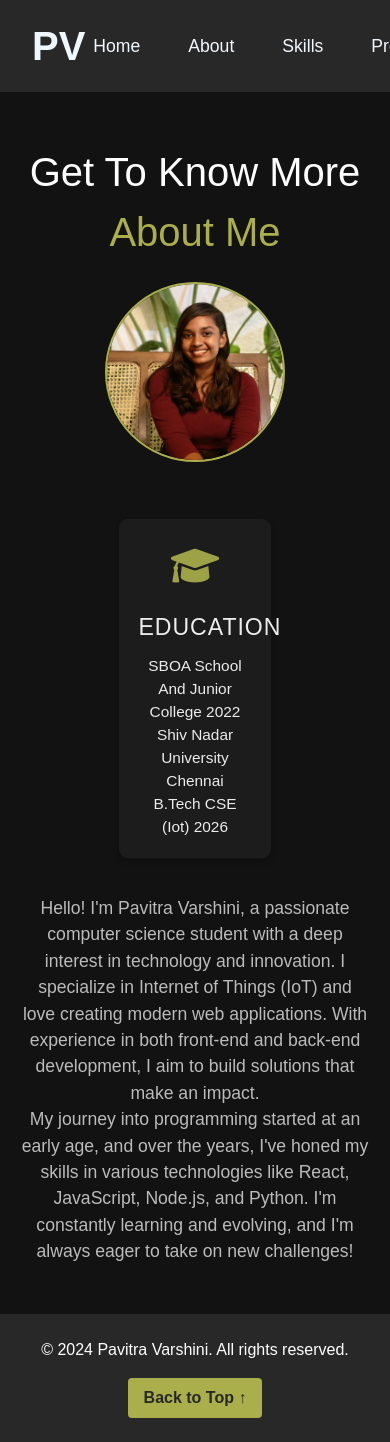
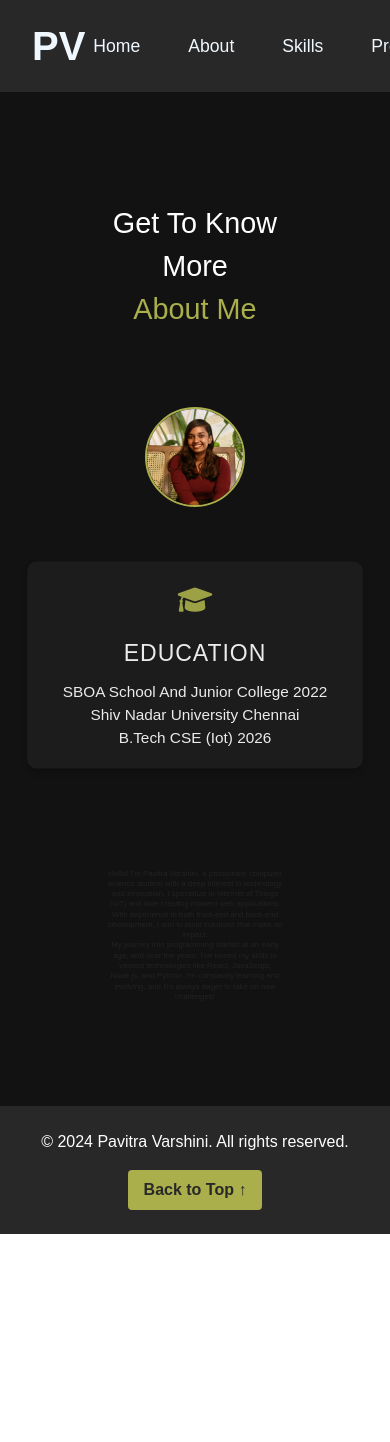
Before and after one commit to pavitravarsh/myportfolio, a React (Create React App) app: page /About in a window 390 px wide. Shown: the top 1442 px of the page. After the commit the page ends 1234 px from the top, so only its background shows below. Built offline with nearby package versions, Linux system fonts and the light colour scheme.

Commit message:
Added project files

```diff
--- a/src/components/Profile.jsx
+++ b/src/components/Profile.jsx
@@ -10,6 +10,10 @@ const Profile = () => {
       {/* WaterDropGrid positioned to the right */}
       <div className="absolute top-0 right-0 z-10">
         <WaterDropGrid />
+      </div>
+      <div className="scroll-indicator">
+        <p>Tap for vibes!</p>
+        <div className="scroll-line"></div> {/* Vertical line */}
       </div>
 
       <div className="profile-container relative z-20">
--- a/src/components/styles/About.css
+++ b/src/components/styles/About.css
@@ -9,6 +9,7 @@
 .about-title {
   font-size: 2.5rem;
   margin-bottom: 20px;
+  padding: 50px;
   color: #ffffff;
   animation: appear linear;
   animation-timeline: view();
@@ -33,8 +34,8 @@
 }
 
 .about-image img {
-  width: 180px;
-  height: 180px;
+  width: 190px;
+  height: 190px;
   border-radius: 100px;
   margin-bottom: 20px;
   object-fit: cover;
@@ -120,3 +121,72 @@
     scale: 1;
   }
 }
+
+/* For tablets and smaller screens (up to 768px) */
+@media (max-width: 768px) {
+  .about-title {
+    font-size: 2rem; /* Reduce title size */
+    padding: 60px; /* Adjust padding for smaller screens */
+  }
+
+  .about-container {
+    padding: 0 10px; /* Reduce container padding */
+  }
+
+  .about-image img {
+    width: 190px; /* Resize image */
+    height: 190px;
+    margin-bottom: 15px; /* Adjust spacing */
+  }
+
+  .info-card {
+    width: 90%; /* Make cards take up more space */
+    margin: 10px auto; /* Center cards */
+  }
+
+  .info-icon {
+    font-size: 2rem; /* Reduce icon size */
+  }
+
+  .about-description {
+    font-size: 1rem; /* Adjust font size */
+    line-height: 1.4;
+    padding: 0 10px; /* Add padding for readability */
+  }
+}
+
+/* For mobile devices (up to 480px) */
+@media (max-width: 480px) {
+  .about-title {
+    font-size: 1.8rem; /* Further reduce title size */
+    margin-bottom: 15px; /* Adjust spacing */
+  }
+
+  .about-container {
+    padding: 0; /* Remove horizontal padding */
+  }
+
+  .about-image img {
+    width: 100px; /* Smaller image size */
+    height: 100px;
+    margin-bottom: 10px;
+  }
+
+  .info-card {
+    width: 100%; /* Full width for cards */
+    margin: 10px 0; /* Stack cards vertically */
+  }
+
+  .info-icon {
+    font-size: 1.8rem; /* Smaller icon size */
+  }
+
+  .about-description {
+    font-size: 0.9rem; /* Smaller text size */
+    line-height: 1.3;
+  }
+
+  .education-item {
+    font-size: 0.9rem; /* Reduce font size */
+  }
+}
--- a/src/components/styles/Profile.css
+++ b/src/components/styles/Profile.css
@@ -22,7 +22,7 @@
 .profile-container {
   display: flex;
   justify-content: flex-start; /* Align the content to the left */
-  align-items: flex-start; /* Align the profile image and content to the top */
+  align-items: flex-start;
   gap: 50px;
 }
 
@@ -119,9 +119,8 @@
   .profile-container {
     flex-direction: column;
     align-items: center;
-    gap: 30px; /* Reduce the gap when stacked */
+    gap: 30px;
   }
-
   .profile-image img {
     width: 200px;
     height: 200px; /* Adjust the image size */
@@ -129,6 +128,10 @@
 
   .profile-info h1 {
     font-size: 2rem; /* Adjust font size for the name */
+  }
+
+  .profile-info h2 {
+    font-size: 1.6rem;
   }
 
   .profile-info p {
@@ -144,6 +147,22 @@
   .social-icons a {
     font-size: 1.3rem; /* Reduce icon size */
   }
+
+  .profile-container .water-drop-grid {
+    width: 200px;
+    height: 200px;
+    top: 40px; /* Adjust for smaller screens */
+  }
+
+  .profile-container .water-drop-grid {
+    position: absolute;
+    top: 50px; /* Adjust this value based on your navbar height */
+    right: 0;
+    width: 300px; /* Adjust size as needed */
+    height: 300px; /* Adjust size as needed */
+    pointer-events: auto; /* Allow interaction with content above */
+    z-index: 100; /* Ensure it's behind profile content */
+  }
 }
 
 /* Mobile */
@@ -151,16 +170,13 @@
   .profile-container {
     flex-direction: column;
     align-items: center;
-    gap: 20px; /* Reduce the gap further */
+    text-align: center;
+    top: 50px;
   }
 
   .profile-image img {
     width: 150px;
     height: 150px; /* Adjust image size for mobile */
-  }
-
-  .profile-info h1 {
-    font-size: 1.8rem; /* Adjust name font size for mobile */
   }
 
   .profile-info p {
@@ -186,24 +202,9 @@
   right: 0;
   width: 300px; /* Adjust size as needed */
   height: 300px; /* Adjust size as needed */
-  opacity: 0.2; /* Reduced opacity for better integration */
-  pointer-events: none; /* Allow interaction with content above */
-  z-index: 1; /* Ensure it's behind profile content */
-  filter: blur(
-    4px
-  ); /* Optional: Add blur effect for better background integration */
+  pointer-events: auto; /* Allow interaction with content above */
+  z-index: 100; /* Ensure it's behind profile content */
 }
-
-/* Optional: Add media queries for responsiveness */
-@media screen and (max-width: 768px) {
-  .profile-container .water-drop-grid {
-    width: 200px;
-    height: 200px;
-    top: 40px; /* Adjust for smaller screens */
-  }
-}
-
-/* Assuming this is in Profile.css */
 
 /* Profile Section Styling */
 .profile-section {
@@ -220,12 +221,11 @@
 
 /* Positioning the WaterDropGrid */
 .waterdropgrid-wrapper {
-  position: absolute;
-  top: 0;
-  right: 0;
-  z-index: 10;
-  width: 50%; /* Adjust width as per your design */
-  height: 100vh; /* Adjust height as per your design */
+  top: 50px;
+  right: 50px;
+  z-index: 1;
+  width: 50vw; /* Adjust width as per your design */
+  height: 50vh; /* Adjust height as per your design */
   overflow: hidden; /* Keeps the grid contained */
 }
 
@@ -240,8 +240,62 @@
   position: absolute;
   top: 50;
   right: 50;
-  z-index: 1;
+  z-index: 100;
   width: 70vw; /* Change the width to a larger value (adjust as needed) */
   height: 80vh; /* Full height of the viewport */
   overflow: hidden; /* Keeps the grid contained */
 }
+
+.scroll-indicator {
+  position: absolute;
+  top: 10%; /* Position it vertically centered */
+  right: 10px; /* Position it on the right */
+  display: flex;
+  flex-direction: column; /* Stack items vertically */
+  align-items: center; /* Center the items */
+  z-index: 20;
+  pointer-events: auto;
+}
+
+.scroll-indicator p {
+  font-size: 1rem;
+  font-weight: bold;
+  color: #aaaf4c; /* Your green color */
+  text-transform: uppercase;
+  margin-bottom: 10px; /* Space between text and arrow */
+  writing-mode: vertical-lr;
+}
+
+.scroll-line {
+  width: 4px; /* Width of the vertical line */
+  height: 90px; /* Height of the line (adjust as needed) */
+  background-color: #aaaf4c; /* Green line color */
+}
+
+/* Bouncing animation for arrow */
+@keyframes bounce {
+  0%,
+  20%,
+  50%,
+  80%,
+  100% {
+    transform: translateY(0);
+  }
+  40% {
+    transform: translateY(-5px);
+  }
+  60% {
+    transform: translateY(-2px);
+  }
+}
+
+/* Optional animation for bouncing arrow */
+@keyframes bounce {
+  0%,
+  100% {
+    transform: translateY(0);
+  }
+  50% {
+    transform: translateY(10px);
+  }
+}
```
